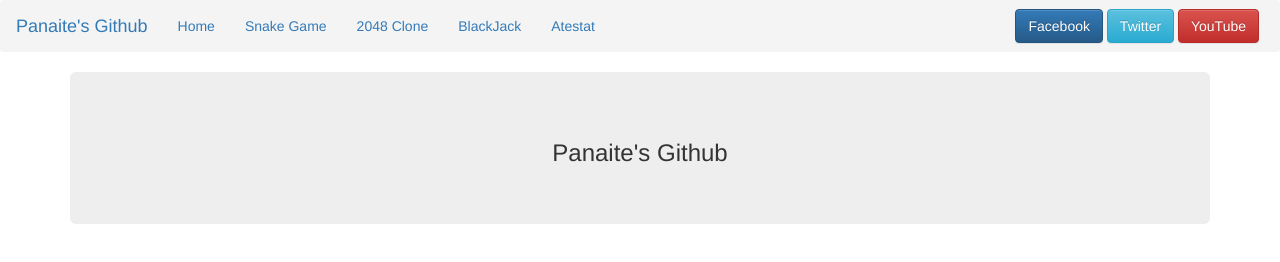
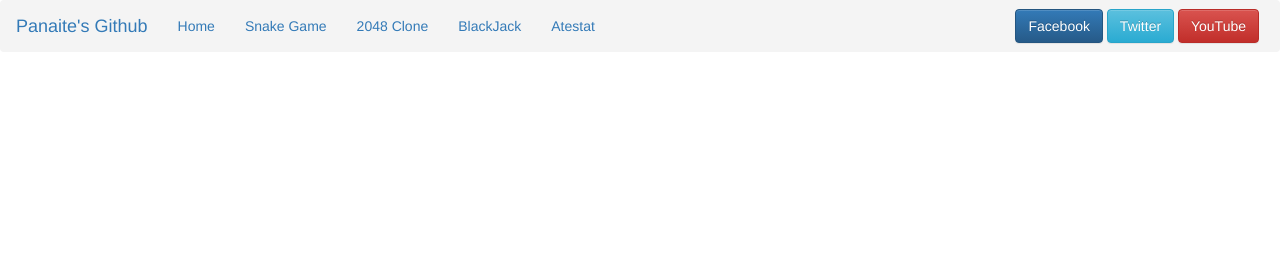
Before and after one commit to panaiteandreisilviu/panaiteandreisilviu.github.io, a plain HTML site: page index.html in a window 1280 px wide. Drawn offline with nearby package versions, Linux system fonts and the light colour scheme.

Commit message:
added new files

```diff
--- a/index.html
+++ b/index.html
@@ -55,11 +55,7 @@
       </nav>
 
     <div class = "container">
-        <div class = "jumbotron">
-            <center>
-                <h3>Panaite's Github</h3>
-            </center>
-        </div>
+
     </div>
 
 
```
